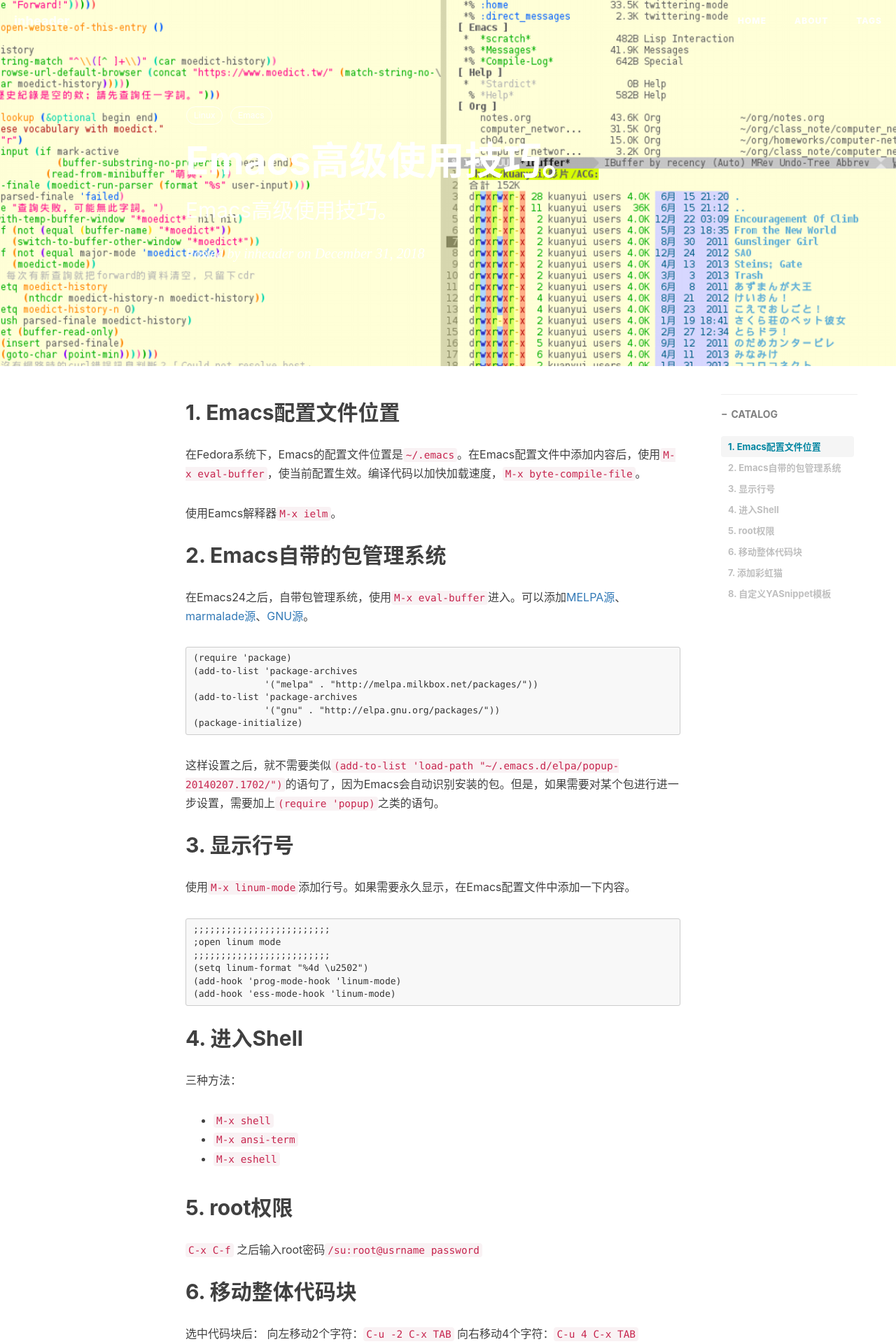
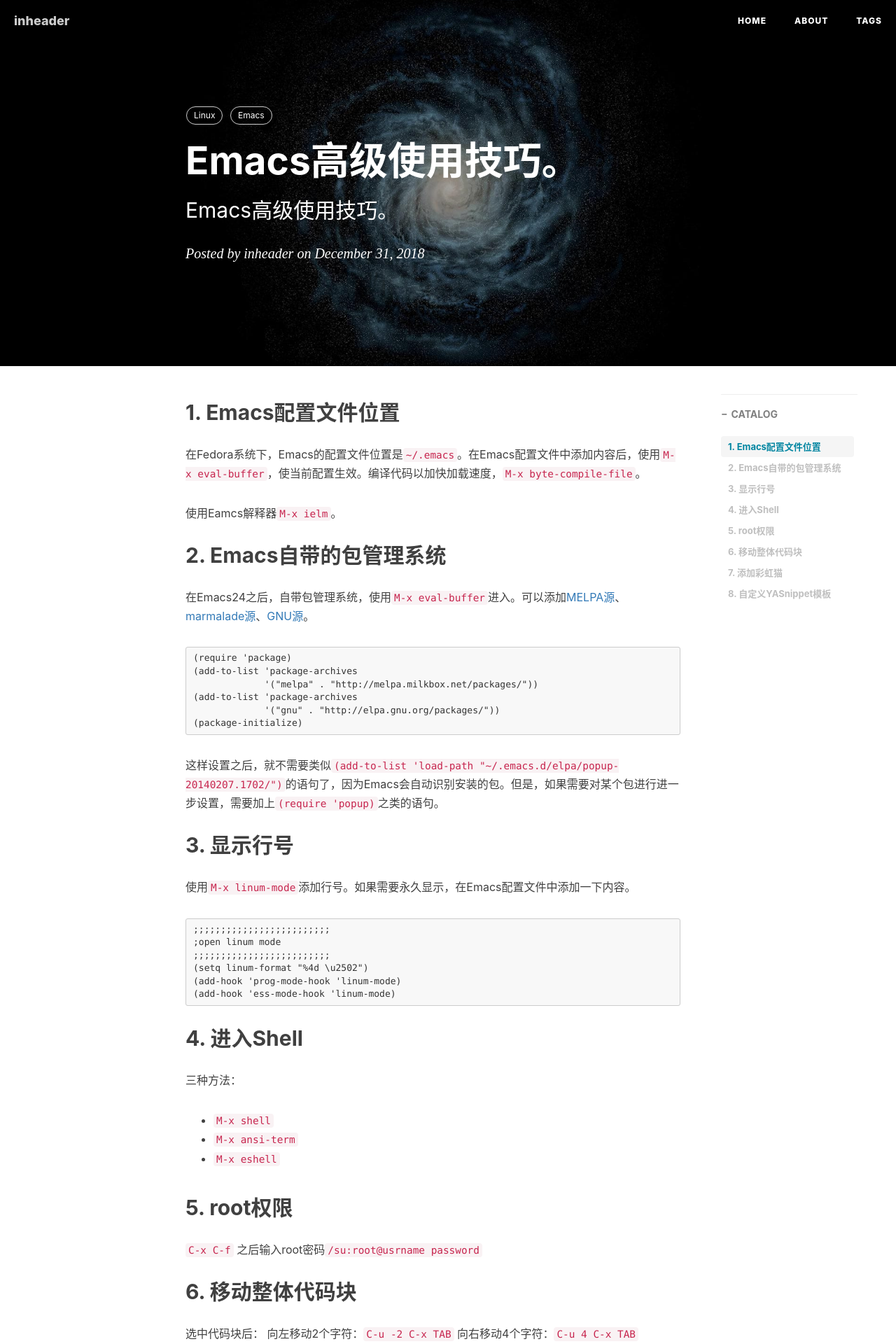
Before and after one commit to inheader/inheader.github.io, a Jekyll site: the page built from _posts/2018-12-31-Emacs高级使用技巧.md, in a window 1280 px wide. Shown: the top 1920 px of the page at 70% size. Built offline with Jekyll 4.4.1, drawn with Linux system fonts in a browser that asks for light colours; nearby versions of some CDN libraries; comment, search, counter and statistics services are not loaded.

```diff
--- a/_posts/2018-12-31-Emacs高级使用技巧.md
+++ b/_posts/2018-12-31-Emacs高级使用技巧.md
@@ -4,7 +4,7 @@
 subtitle:   Emacs高级使用技巧。
 date:       2018-12-31
 author:     inheader
-header-img: img/post-bg-emacs.png
+header-img: img/post-bg-universe.jpg
 catalog: true
 tags:
     - Linux
```
